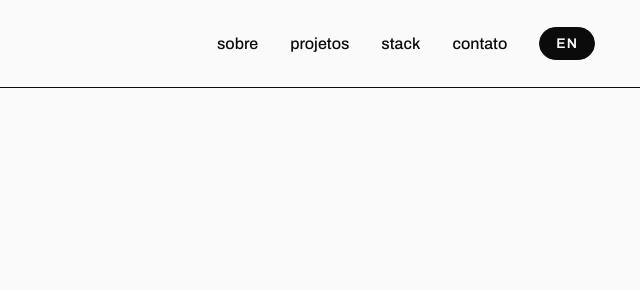
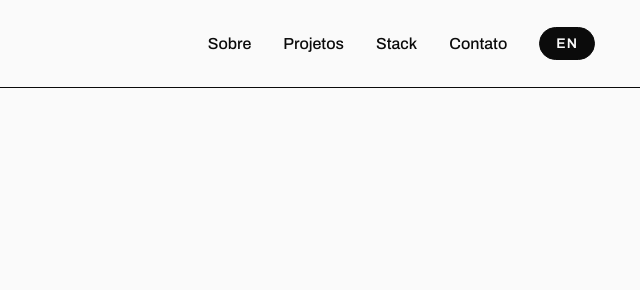
Before and after one commit to devcabo/portfolio, a plain HTML site: page frontend/index.html in a window 1280 px wide. Shown: the top 290 px of the page, 640-1280 px from the left. Drawn offline with nearby package versions, Linux system fonts and the light colour scheme; files whose address does not match are found by name.

Commit message:
Menu com iniciais maiúsculas

```diff
--- a/frontend/index.html
+++ b/frontend/index.html
@@ -18,7 +18,7 @@
 <nav><div class="wrap">
   <a href="#top" class="brand"><span data-c="nome"></span></a>
   <div class="right">
-    <ul><li><a href="#sobre" data-en="about">sobre</a></li><li><a href="#projetos" data-en="projects">projetos</a></li><li><a href="#stack">stack</a></li><li><a href="#contato" data-en="contact">contato</a></li></ul>
+    <ul><li><a href="#sobre" data-en="About">Sobre</a></li><li><a href="#projetos" data-en="Projects">Projetos</a></li><li><a href="#stack">Stack</a></li><li><a href="#contato" data-en="Contact">Contato</a></li></ul>
     <button type="button" id="lang" aria-label="Switch to English">EN</button>
   </div>
 </div></nav>
```
